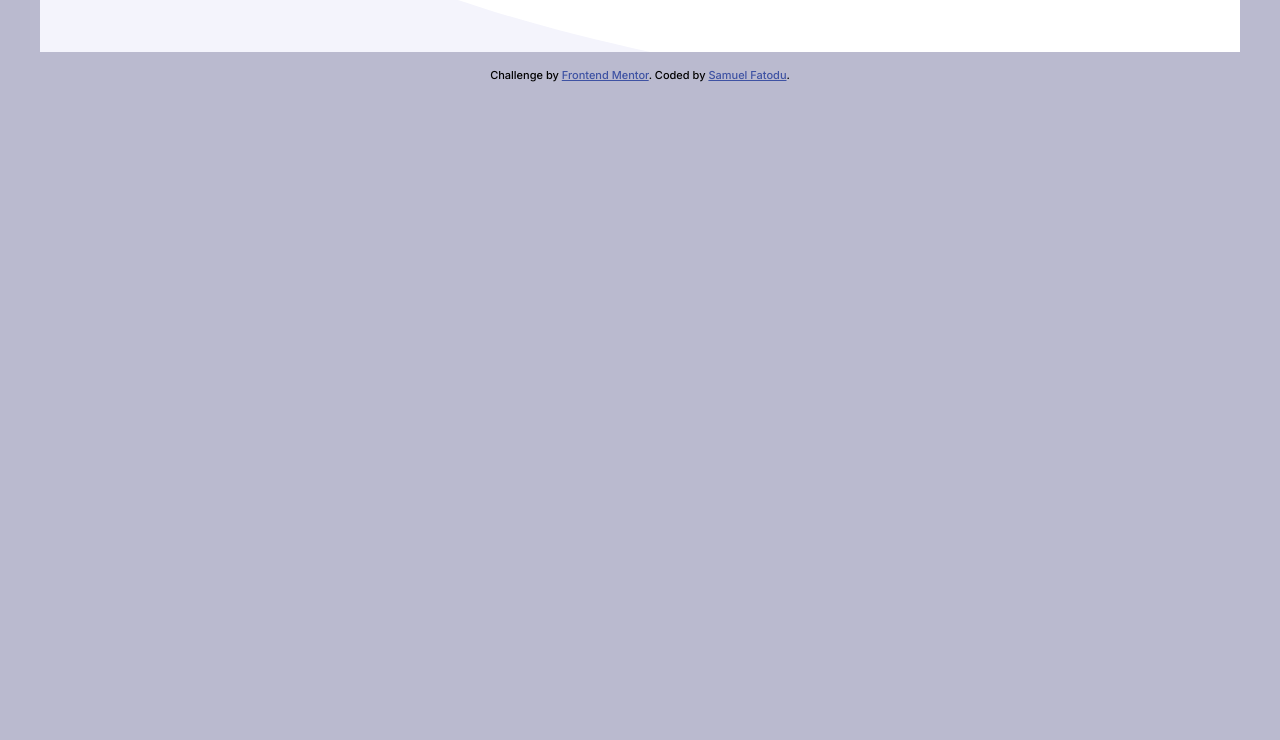
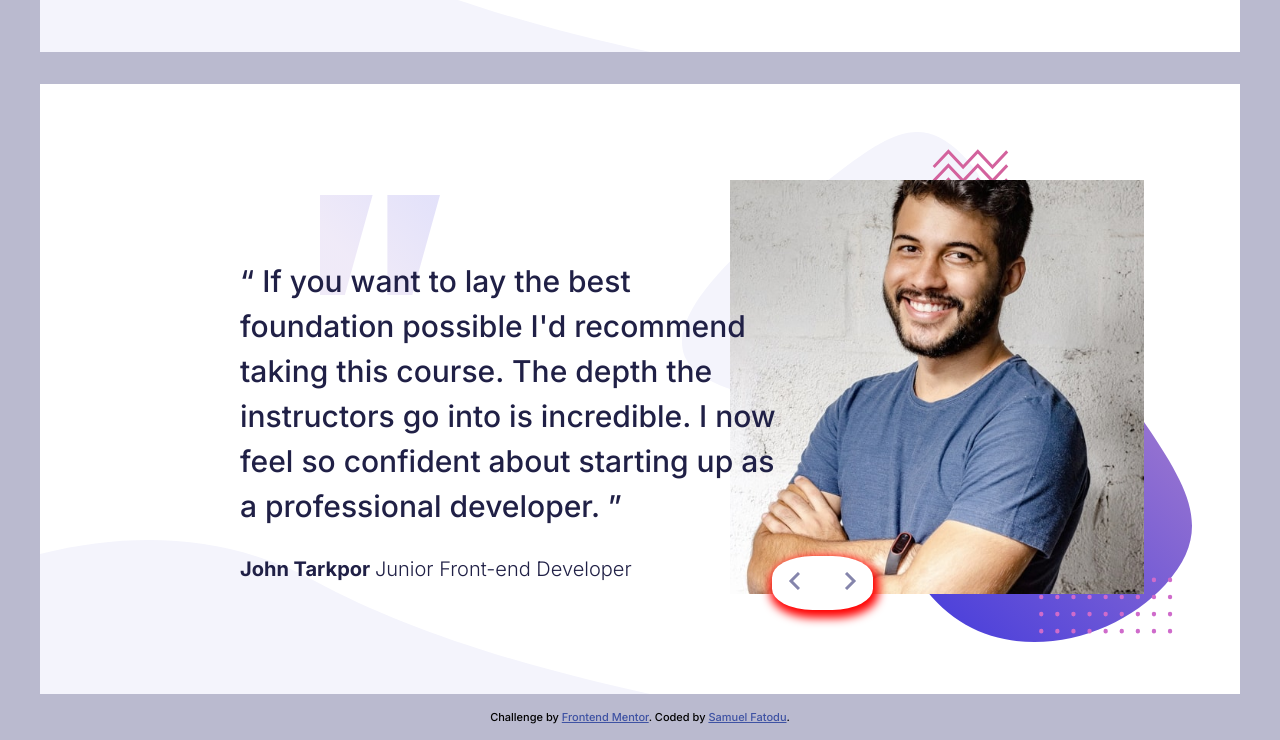
Before and after one commit to SamCares/Testimonial-slider, a plain HTML site: page index.html in a window 1280 px wide. Shown: the part 590-1330 px from the top of the page. Before the commit the page ends 800 px from the top, so only its background shows below. Drawn offline with Linux system fonts and the light colour scheme.

Commit message:
update on HTML

```diff
--- a/index.html
+++ b/index.html
@@ -41,6 +41,34 @@
           <p class="name">Tanya Sinclair <span>UX Engineer</span></p>
         </div>
       </div>
+      <div class="testimonial">
+        <div class="picture">
+          <img
+            class="image"
+            src="./images/image-john.jpg"
+            alt="John's picture"
+          />
+          <div class="controls">
+            <i
+              ><img class="prev" src="./images/icon-prev.svg" alt="previous"
+            /></i>
+            <i><img class="next" src="./images/icon-next.svg" alt="next" /></i>
+          </div>
+        </div>
+
+        <div class="testimonial_copy">
+          <p>
+            “ If you want to lay the best foundation possible I'd recommend
+            taking this course. The depth the instructors go into is incredible.
+            I now feel so confident about starting up as a professional
+            developer. ”
+          </p>
+
+          <p class="name">
+            John Tarkpor <span>Junior Front-end Developer</span>
+          </p>
+        </div>
+      </div>
     </main>
     <footer>
       <div class="attribution">
```
